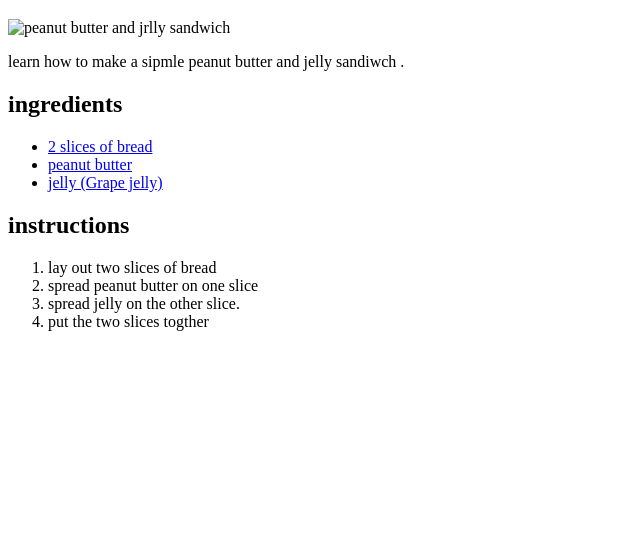
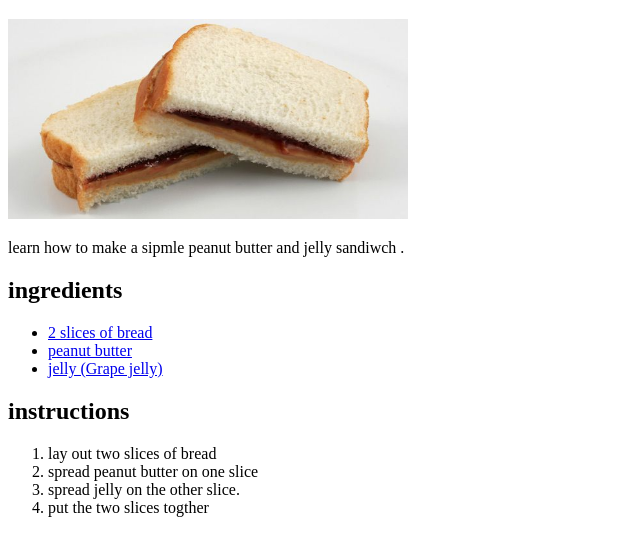
Before and after one commit to Siem244/PBJ, a plain HTML site: page index.html in a window 1280 px wide. Shown: the part 61-616 px from the top of the page, without its empty margins (0-640 px from the left). Drawn offline with Linux system fonts and the light colour scheme.

Commit message:
Update index.html

```diff
--- a/index.html
+++ b/index.html
@@ -7,7 +7,7 @@
     <h1>PB&J Recipe</h1>
     <link rel="stylesheet" href="style.css" />
     <img
-      src="IMG/PD&J.jpj"
+      src="IMG/PD&J.jpg"
       alt="peanut butter and jrlly sandwich "
       width="400"
       height="200"
```
